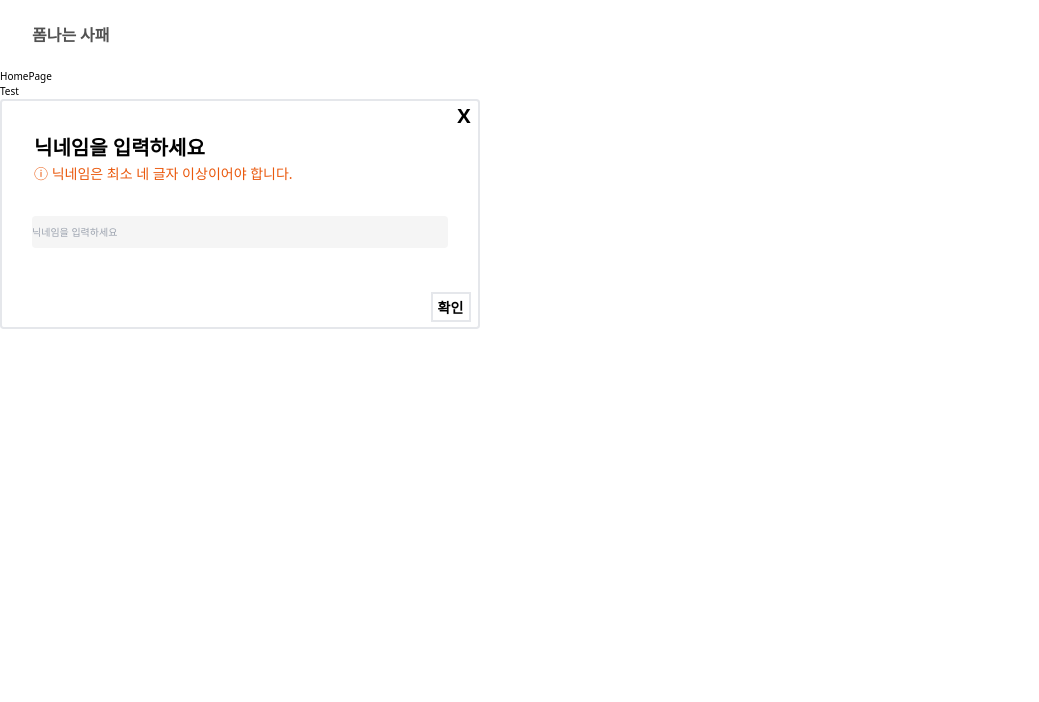
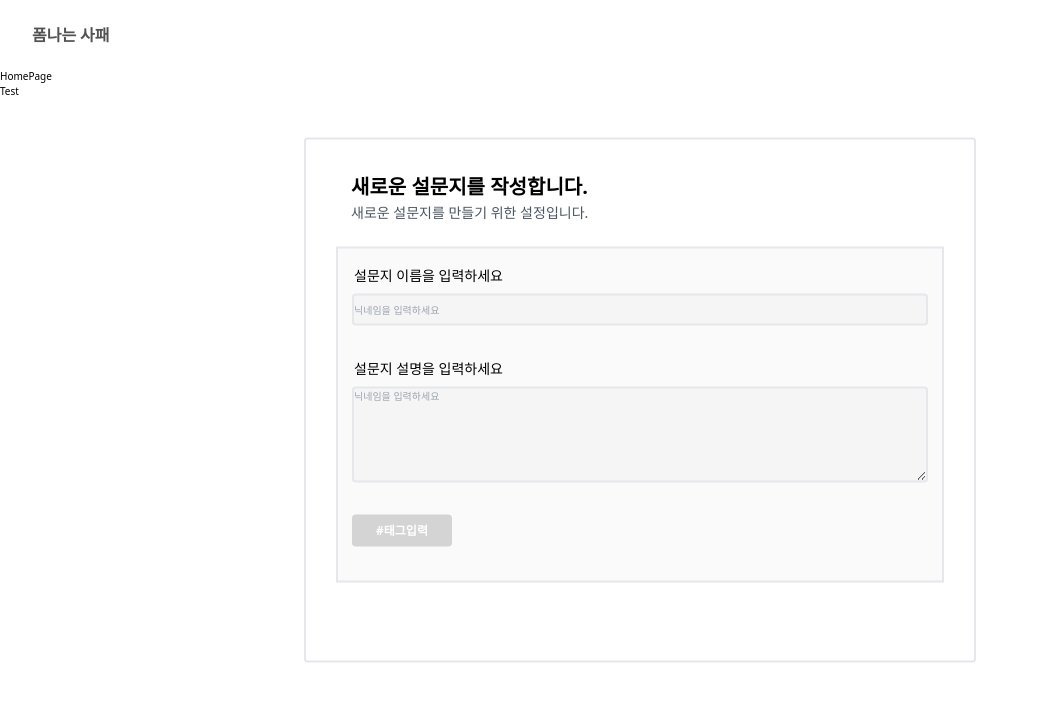
Before and after one commit to se-eun-park/ssafe-modal-refactor, a React (Vite) app: page / in a window 1280 px wide. Both pictures are taken after a click on the button "Test". Shown: the top 702 px of the page, without its empty margins (0-1039 px from the left). Built offline with nearby package versions, Linux system fonts and the light colour scheme.

Commit message:
UI: 설문조사 모달 UI 구성 #12

```diff
--- a/src/components/Modal.tsx
+++ b/src/components/Modal.tsx
@@ -29,16 +29,35 @@ const LoginModal = ({ setModalOpen }: { setModalOpen: React.Dispatch<SetStateAct
   }
 
   return (
+    <div className="fixed top-1/2 left-1/2 transform -translate-x-1/2 -translate-y-1/2">
     <div className="relative w-[48rem] h-[23rem] rounded-md border-solid border-2 border-black-500 flex flex-col">
       <h1 className='text-[2rem] ps-[3.2rem] pt-[3.2rem] font-bold'>닉네임을 입력하세요</h1>
       <button className='text-[2rem] absolute top-0 right-3 font-bold' onClick={()=>setModalOpen((prev)=>!prev)}>X</button>
       <h3 className={`ps-[3.2rem] text-[1.4rem] text-orange-600 ${nickNameError ? 'invisible' : ''}`} >ⓘ 닉네임은 최소 네 글자 이상이어야 합니다.</h3>
       <input className='w-[41.6rem] h-[3.2rem] rounded-md mt-[3.2rem] mx-auto bg-[#F5F5F5]' placeholder='닉네임을 입력하세요' onChange={(e)=>setNickName(e.target.value)}></input>
       <button className='absolute bottom-2 right-3 w-[4rem] h-[3rem] mt-[3.2rem] text-[1.4rem] font-bold border-solid border-2 border-black-600/100' onClick={handleNextBtn}>확인</button>
-
+    </div>
     </div>
   );
 };
-//const
+const SurveyMoal=({setModalOpen}:{ setModalOpen: React.Dispatch<SetStateAction<boolean>> }) => {
+  return(
+        <div className="fixed top-1/2 left-1/2 transform -translate-x-1/2 -translate-y-1/2">
+            <div className="relative w-[67.2rem] h-[52.5rem] rounded-md border-solid border-2 border-black-500 flex flex-col">
+            <h1 className='text-[2rem] ps-[4.5rem] pt-[3.2rem] font-bold'>새로운 설문지를 작성합니다.</h1>
+            <h3 className='ps-[4.5rem] text-[1.4rem] text-gray-600' >새로운 설문지를 만들기 위한 설정입니다.</h3>
+            <div className='w-[60.8rem] h-[33.6rem] flex flex-col mx-auto mt-[2.4rem] bg-[#FAFAFA] border-solid border-2 border-black-500'>
+            <label htmlFor="surveyTitle" className='ms-[1.6rem] mt-[1.6rem] text-[1.4rem]' >설문지 이름을 입력하세요</label>
+            <input id="surveyTitle" className='w-[57.6rem] h-[3.2rem] rounded-md mt-[0.8rem] mx-auto bg-[#F5F5F5] border-solid border-2 border-black-500' placeholder='닉네임을 입력하세요' ></input>
+            <label htmlFor="surveyContent" className='ms-[1.6rem] mt-[3.2rem] text-[1.4rem]'>설문지 설명을 입력하세요</label>
+            <textarea id='surveyContent'className='w-[57.6rem] h-[9.6rem] rounded-md mt-[0.8rem] mx-auto bg-[#F5F5F5] border-solid border-2 border-black-500' placeholder='닉네임을 입력하세요' ></textarea>
+            <div className='w-[57.6rem] h-[3.2rem] flex flex-row mx-auto mt-[3.2rem]'>
+              <div className='w-[10rem] h-[3.2rem] bg-[#D4D4D4] grid place-items-center text-white rounded-md text-[1.2rem] font-bold'>#태그입력</div>
+            </div>
+            </div>
+            </div>
+        </div>
+  );
+};
 
-export default LoginModal;
+export default SurveyMoal;
```
